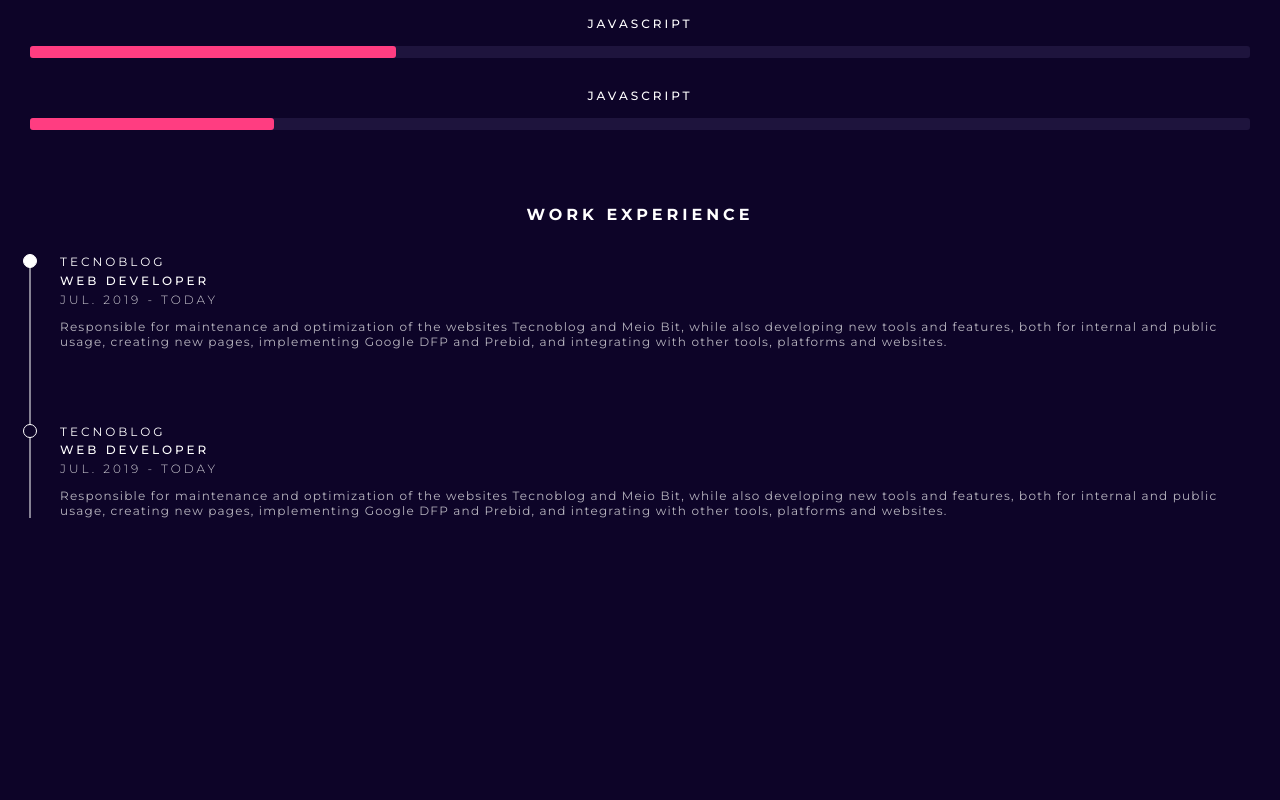
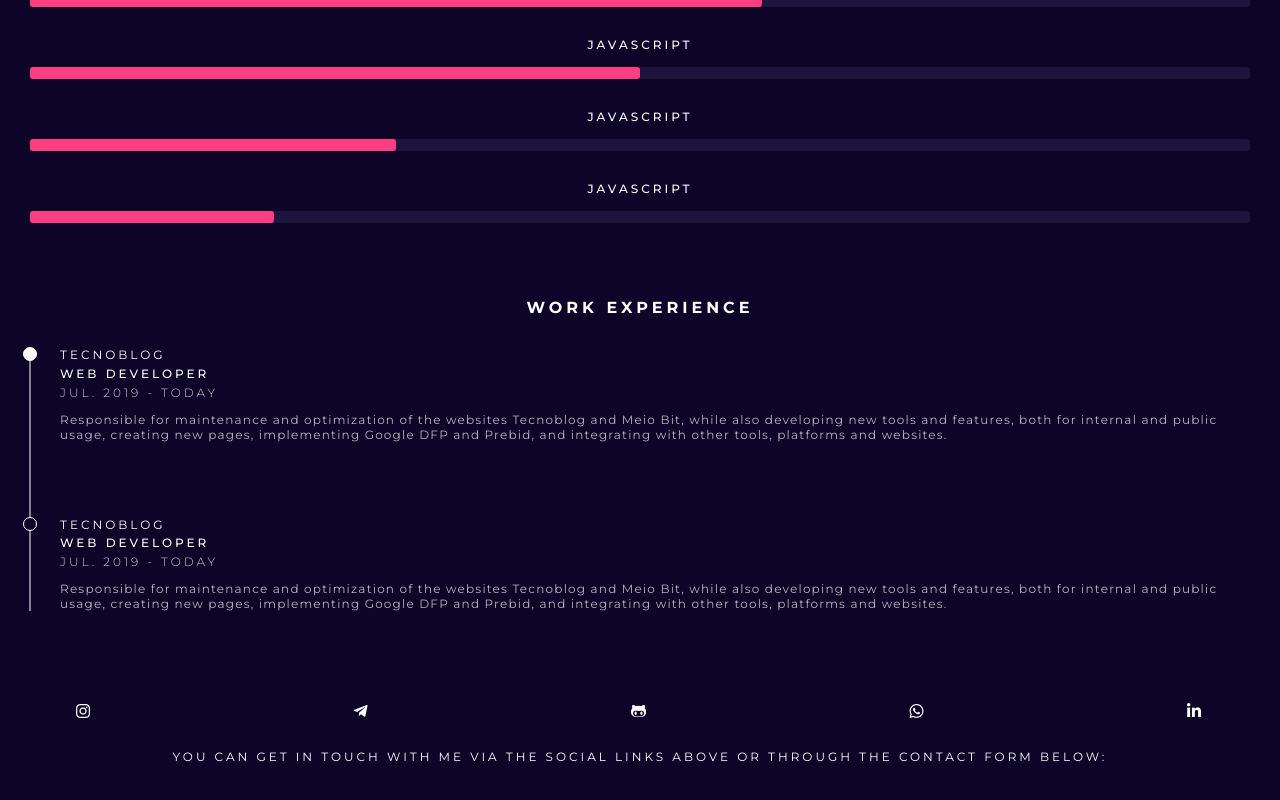
Before and after one commit to matpratta/matheus.io, a Vue app: page / in a window 1280 px wide. Shown: the part 2757-3557 px from the top of the page. Before the commit the page ends 3350 px from the top, so only its background shows below. Built offline with nearby package versions, Linux system fonts and the light colour scheme.

Commit message:
WIP: Social icons + started working with contact

```diff
--- a/src/App.vue
+++ b/src/App.vue
@@ -6,10 +6,10 @@
       <span class="opening">Hello, my name is</span>
       <h1>Matheus Pratta</h1>
       <h2>I'm a Web Developer based in Nova Odessa, Brazil</h2>
-    </page-block>
 
-    <!-- Social Links -->
-    <page-block>
+      <hr />
+
+      <!-- Social Links -->
       <social-links></social-links>
     </page-block>
 
@@ -73,6 +73,19 @@
         </timeline-entry>
       </timeline>
     </page-block>
+
+    <!-- Contact Section -->
+    <page-block>
+      <div class="extra-spacing">
+        <!-- Social Links -->
+        <social-links></social-links>
+      </div>
+
+      <!-- Helper text -->
+      <p>You can get in touch with me via the social links above or through the contact form below:</p>
+
+      <!-- Contact Form -->
+    </page-block>
   </main>
 </template>
 
--- a/src/components/SocialLinks.vue
+++ b/src/components/SocialLinks.vue
@@ -1,6 +1,19 @@
 <template>
   <div class="social-links">
+    <!-- Instagram -->
+    <a target="_blank" href="https://www.instagram.com/matt_pratta/"><i class="fab fa-instagram"></i></a>
 
+    <!-- Telegram -->
+    <a target="_blank" href="https://t.me/matt_pratta"><i class="fab fa-telegram-plane"></i></a>
+
+    <!-- GitHub -->
+    <a target="_blank" href="https://github.com/matheusmk3"><i class="fab fa-github-alt"></i></a>
+
+    <!-- WhatsApp -->
+    <a target="_blank" href="https://wa.me/5519981103617"><i class="fab fa-whatsapp"></i></a>
+
+    <!-- LinkedIn -->
+    <a target="_blank" href="https://www.linkedin.com/in/matheus-pratta/"><i class="fab fa-linkedin-in"></i></a>
   </div>
 </template>
 
--- a/src/scss/main.scss
+++ b/src/scss/main.scss
@@ -5,6 +5,9 @@
 // This website uses the font Montserrat @ weights 300 (Light), 400 (Regular), 500 (Medium), 700 (Bold) and 900 (Black)
 // TODO: Reduce amounts of fonts
 @import url('https://fonts.googleapis.com/css?family=Montserrat:300,400,500,700,900&display=swap');
+
+// We also need FontAwesome here
+@import url('https://cdnjs.cloudflare.com/ajax/libs/font-awesome/5.11.2/css/all.min.css');
 
 // We'll insert our variables into the body element, so they propagate all the way downards to our components
 body {
@@ -79,6 +82,9 @@ body {
 
   // Border radius
   --border-radius: 3px;
+
+  // Icon sizes
+  --icon-size: 16px;
 }
 
 // Here we create our "light theme", so that by default the user is greeted in a "dark theme" :)
@@ -164,6 +170,13 @@ body {
     border-radius: 100%;
   }
 
+  // Vertical spacer
+  hr {
+    height: var(--spacing);
+    background: transparent;
+    border: 0px none;
+  }
+
   // Opening, main and secondary titles
   .opening {
     display: block;
@@ -214,6 +227,23 @@ body {
     opacity: var(--font-normal-opacity);
 
     margin-bottom: calc(var(--spacing) / 2);
+  }
+
+  // Social links
+  .social-links {
+    display: flex;
+
+    font-size: var(--icon-size);
+
+    justify-content: space-between;
+
+    a {
+      display: block;
+      padding: 1em;
+
+      color: inherit;
+      text-decoration: none;
+    }
   }
 
   // Timeline
@@ -321,6 +351,7 @@ body {
     text-align: center;
 
     // Extra-spaced blocks
+    .extra-spacing,
     &.extra-spacing {
       padding: 0px var(--spacing);
     }
```
